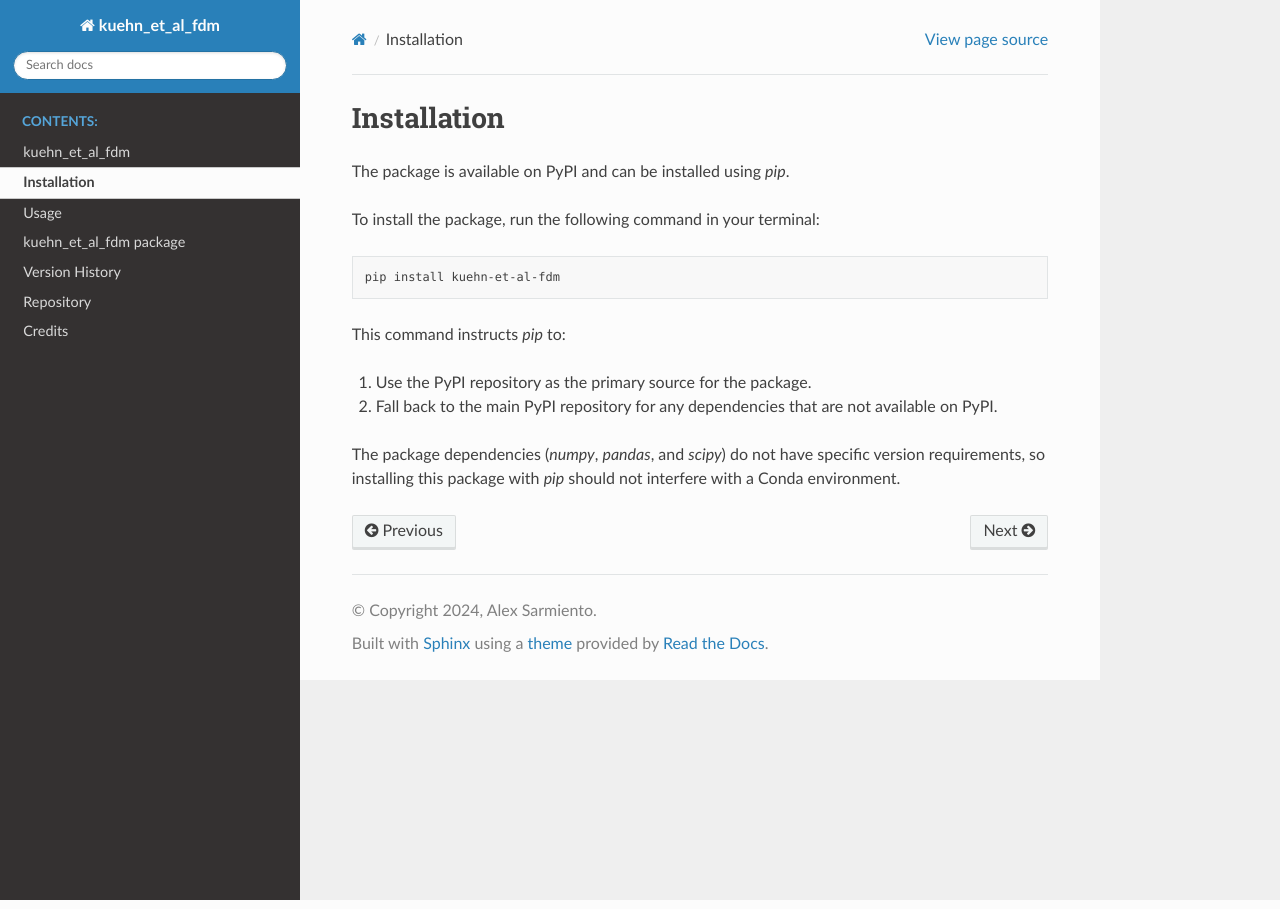
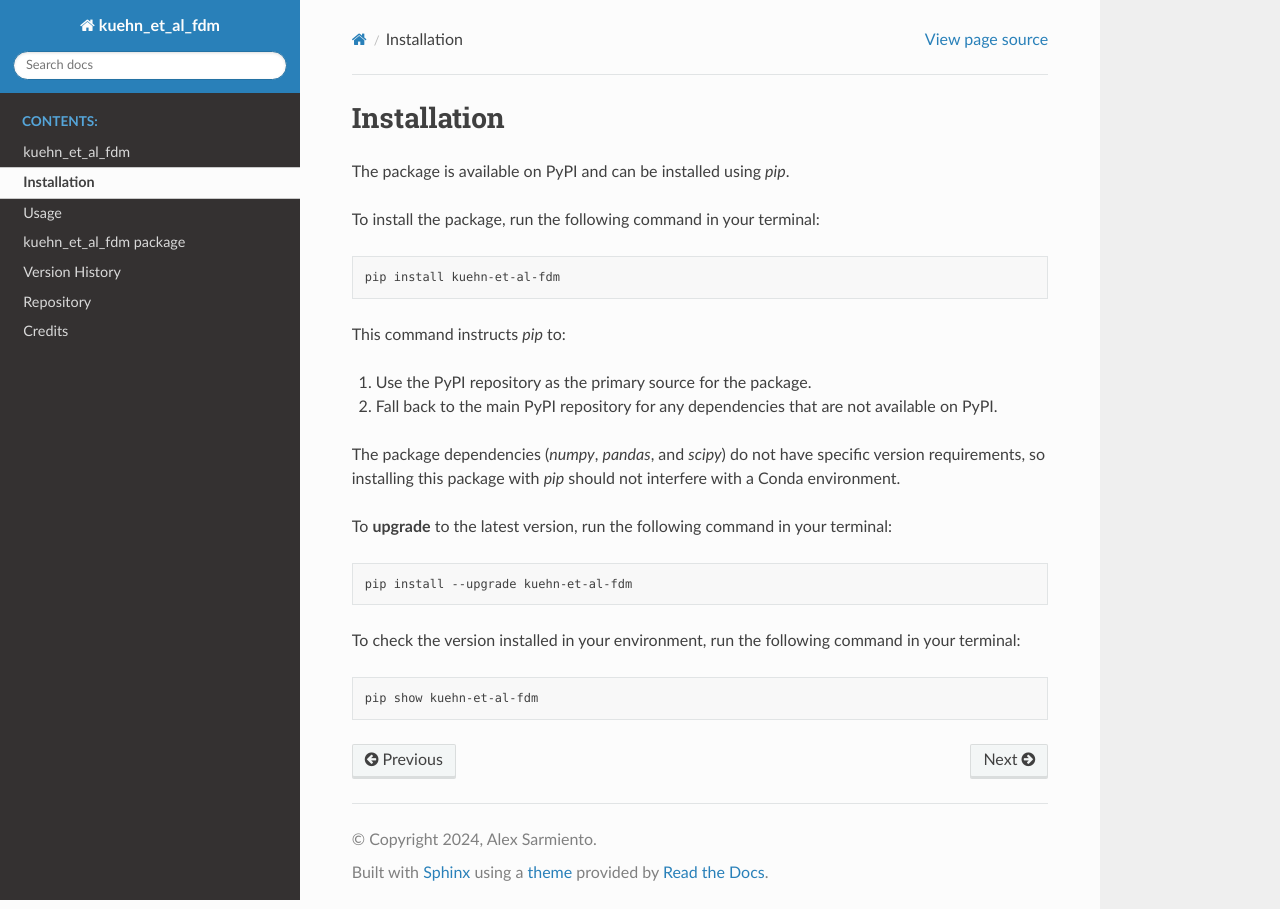
Before and after one commit to asarmy/kuehn_et_al_fdm, a Sphinx documentation site: the page built from docs/installation.rst, in a window 1280 px wide. Built offline with Sphinx 7.4.7 and the Read the Docs theme 3.1.0, drawn with Linux system fonts in a browser that asks for light colours.

Commit message:
Minor updates to documentation

```diff
--- a/docs/installation.rst
+++ b/docs/installation.rst
@@ -15,3 +15,15 @@ This command instructs `pip` to:
 2. Fall back to the main PyPI repository for any dependencies that are not available on PyPI.
 
 The package dependencies (`numpy`, `pandas`, and `scipy`) do not have specific version requirements, so installing this package with `pip` should not interfere with a Conda environment.
+
+To **upgrade** to the latest version, run the following command in your terminal:
+
+.. code-block:: bash
+
+    pip install --upgrade kuehn-et-al-fdm
+
+To check the version installed in your environment, run the following command in your terminal:
+
+.. code-block:: bash
+
+    pip show kuehn-et-al-fdm
```
